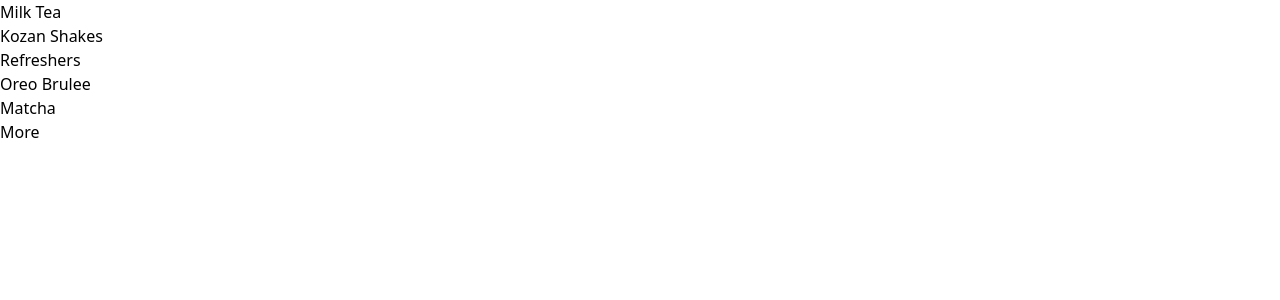
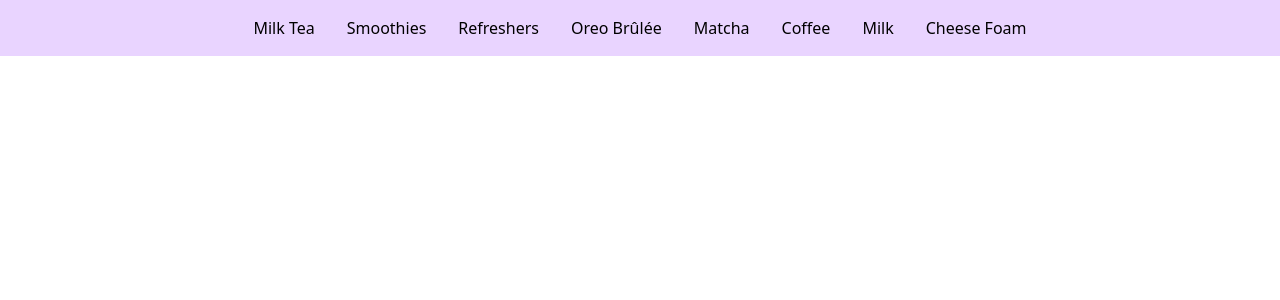
Before and after one commit to xuemak/kozan-teahouse, a Next.js app: page / in a window 1280 px wide. Shown: the top 300 px of the page. Built offline with nearby package versions, Linux system fonts and the light colour scheme.

Commit message:
Added logo to public folder. Added basic styling to navbar

```diff
--- a/src/components/Navbar.tsx
+++ b/src/components/Navbar.tsx
@@ -2,15 +2,37 @@
 
 export default function Navbar() {
     return (
-        <nav className="Nav">
-            <ul>
-                <li>Milk Tea</li>
-                <li>Kozan Shakes</li>
-                <li>Refreshers</li>
-                <li>Oreo Brulee</li>
-                <li>Matcha</li>
-                <li>More</li>
-            </ul>
+        <nav className="bg-purple-200 fixed w-full">
+            <div className="flex flex-wrap items-center justify-center p-4">
+            <div>
+                <ul className="flex p-0 font-medium bg-purple-200 space-x-8">
+                    <li>
+                        <a href="#">Milk Tea</a>
+                    </li>
+                    <li>
+                        <a href="#">Smoothies</a>
+                    </li>
+                    <li>
+                        <a href="#">Refreshers</a>
+                    </li>
+                    <li>
+                        <a href="#">Oreo Brûlée</a>
+                    </li>
+                    <li>
+                        <a href="#">Matcha</a>
+                    </li>
+                    <li>
+                        <a href="#">Coffee</a>
+                    </li>
+                    <li>
+                        <a href="#">Milk</a>
+                    </li>
+                    <li>
+                        <a href="#">Cheese Foam</a>
+                    </li>
+                </ul>
+            </div>
+            </div>
         </nav>
     )
 }
```
Also changed, not shown: public/logo.svg (added).
